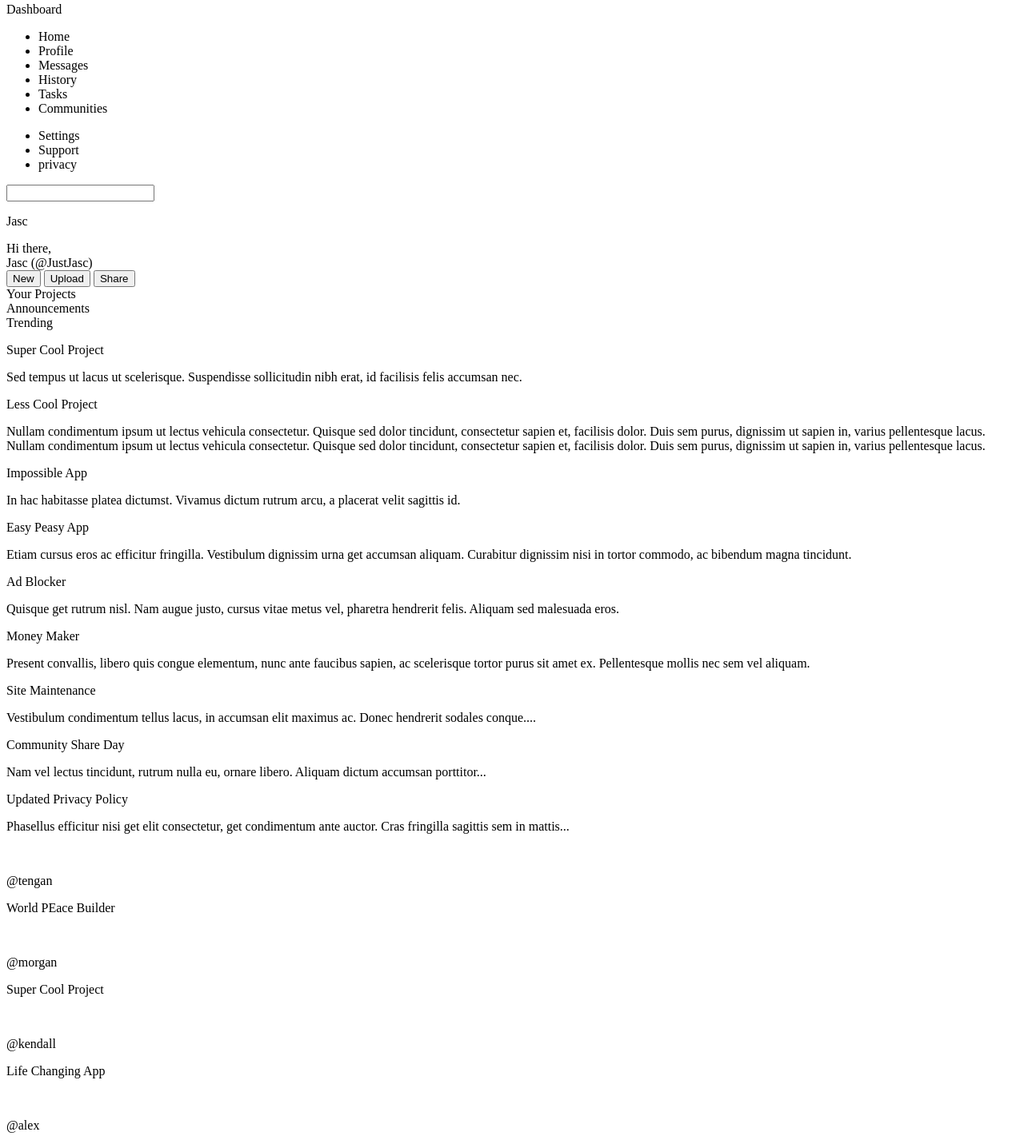
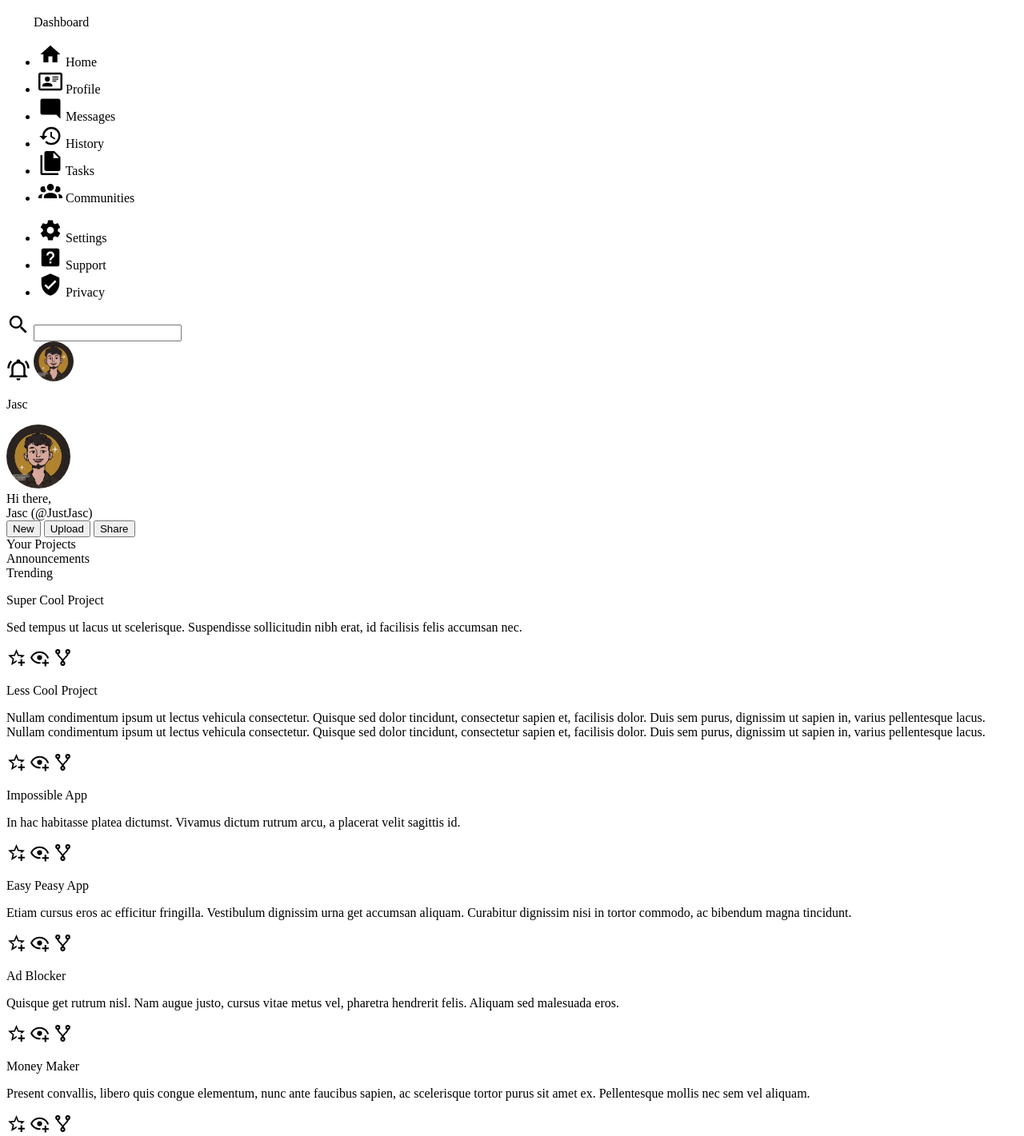
Before and after one commit to ImJasc/Admin-Dashboard, a plain HTML site: page index.html in a window 1280 px wide. Shown: the part 5-1426 px from the top of the page at 80% size. Drawn offline with Linux system fonts and the light colour scheme.

Commit message:
added the icons and profile pictures, added styles to icons and profile pictures

```diff
--- a/index.html
+++ b/index.html
@@ -13,31 +13,55 @@
         <div class="container" id="main">
             <div class="container" id="sidebar">
                 <div class="sidebarContainer" id="header">
-                    <div class="sidebarHeaderElement" id="logo">
-
-                    </div>
-
                     <div class="sidebarHearderElement" id="name">
+                        <img src="Resources/Logo/dashboard.svg" alt="" class="icons">
                         Dashboard
                     </div>
                 </div>
 
                 <div class="sidebarContainer" id="mainMenu">
                     <ul class="sidebarMenu" id="main">
-                        <li class="mainMenuElement" id="home">Home</li>
-                        <li class="mainMenuElement" id="profile">Profile</li>
-                        <li class="mainMenuElement" id="messages">Messages</li>
-                        <li class="mainMenuElement" id="history">History</li>
-                        <li class="mainMenuElement" id="tasks">Tasks</li>
-                        <li class="mainMenuElement" id="communities">Communities</li>
+                        <li class="mainMenuElement" id="home">
+                            <img src="Resources/Icons/home.svg" alt="" class="icons">
+                            Home
+                        </li>
+                        <li class="mainMenuElement" id="profile">
+                            <img src="Resources/Icons/card-account-details-outline.svg" alt="" class="icons">
+                            Profile
+                        </li>
+                        <li class="mainMenuElement" id="messages">
+                            <img src="Resources/Icons/message-reply.svg" alt="" class="icons">
+                            Messages
+                        </li>
+                        <li class="mainMenuElement" id="history">
+                            <img src="Resources/Icons/history.svg" alt="" class="icons">
+                            History
+                        </li>
+                        <li class="mainMenuElement" id="tasks">
+                            <img src="Resources/Icons/file-multiple.svg" alt="" class="icons">
+                            Tasks
+                        </li>
+                        <li class="mainMenuElement" id="communities">
+                            <img src="Resources/Icons/account-group.svg" alt="" class="icons">
+                            Communities
+                        </li>
                     </ul>
                 </div>
 
                 <div class="siebarContainer" id="secondaryMenu">
                     <ul class="sidebarMenu" id="secondary">
-                        <li class="secondaryMenuElement" id="settings">Settings</li>
-                        <li class="secondaryMenuElement" id="support">Support</li>
-                        <li class="secondaryMenuElement" id="privacy">privacy</li>
+                        <li class="secondaryMenuElement" id="settings">
+                            <img src="Resources/Icons/cog.svg" alt="" class="icons">
+                            Settings
+                        </li>
+                        <li class="secondaryMenuElement" id="support">
+                            <img src="Resources/Icons/help-box.svg" alt="" class="icons">
+                            Support
+                        </li>
+                        <li class="secondaryMenuElement" id="privacy">
+                            <img src="Resources/Icons/shield-check.svg" alt="" class="icons">
+                            Privacy
+                        </li>
                     </ul>
                 </div>
 
@@ -46,16 +70,19 @@
             <div class="container" id="header">
                 <div class="headerContainer" id="search">
                     <label for="searchBar">
-
+                        <img src="Resources/Icons/magnify.svg" alt="" class="icons">
                     </label>
                     <input type="search" name="searchBar" id="headerSearchBar">
                 </div>
 
                 <div class="headerContainer" id="userMenu">
+                    <img src="Resources/Icons/bell-ring-outline.svg" alt="" class="icons">
+                    <img src="Resources/Profile Pictures/JustJasc.png" alt="" class="smallProfile">
                     <p class="userMenuElemet" id="name">Jasc</p>
                 </div>
 
                 <div class="headerContainer" id="userInformation">
+                    <img src="Resources/Profile Pictures/JustJasc.png" alt="" class="profilePicture">
                     <div class="userInformationElement" id="greetings">Hi there,</div>
                     <div class="userInformationElement" id="name">Jasc (@JustJasc)</div>
                 </div>
@@ -84,7 +111,9 @@
                         <p class="projectsElement" id="cardBody">Sed tempus ut lacus ut scelerisque.
                             Suspendisse sollicitudin nibh erat, id facilisis felis accumsan nec.</p>
                         <div class="projectsElement" id="icons">
-
+                            <img src="Resources/Icons/star-plus-outline.svg" alt="" class="projectIcons">
+                            <img src="Resources/Icons/eye-plus-outline.svg" alt="" class="projectIcons">
+                            <img src="Resources/Icons/source-fork.svg" alt="" class="projectIcons">
                         </div>
                     </div>
 
@@ -97,7 +126,9 @@
                             Quisque sed dolor tincidunt, consectetur sapien et, facilisis dolor.
                             Duis sem purus, dignissim ut sapien in, varius pellentesque lacus.</p>
                         <div class="projectsElement" id="icons">
-
+                            <img src="Resources/Icons/star-plus-outline.svg" alt="" class="projectIcons">
+                            <img src="Resources/Icons/eye-plus-outline.svg" alt="" class="projectIcons">
+                            <img src="Resources/Icons/source-fork.svg" alt="" class="projectIcons">
                         </div>
                     </div>
 
@@ -106,7 +137,9 @@
                         <p class="projectsElement" id="cardBody">In hac habitasse platea dictumst. Vivamus dictum rutrum arcu,
                             a placerat velit sagittis id.</p>
                         <div class="projectsElement" id="icons">
-
+                            <img src="Resources/Icons/star-plus-outline.svg" alt="" class="projectIcons">
+                            <img src="Resources/Icons/eye-plus-outline.svg" alt="" class="projectIcons">
+                            <img src="Resources/Icons/source-fork.svg" alt="" class="projectIcons">
                         </div>
                     </div>
 
@@ -116,7 +149,9 @@
                             Vestibulum dignissim urna get accumsan aliquam.
                             Curabitur dignissim nisi in tortor commodo, ac bibendum magna tincidunt.</p>
                         <div class="projectsElement" id="icons">
-
+                            <img src="Resources/Icons/star-plus-outline.svg" alt="" class="projectIcons">
+                            <img src="Resources/Icons/eye-plus-outline.svg" alt="" class="projectIcons">
+                            <img src="Resources/Icons/source-fork.svg" alt="" class="projectIcons">
                         </div>
                     </div>
 
@@ -126,7 +161,9 @@
                             Nam augue justo, cursus vitae metus vel, pharetra hendrerit felis.
                             Aliquam sed malesuada eros.</p>
                         <div class="projectsElement" id="icons">
-
+                            <img src="Resources/Icons/star-plus-outline.svg" alt="" class="projectIcons">
+                            <img src="Resources/Icons/eye-plus-outline.svg" alt="" class="projectIcons">
+                            <img src="Resources/Icons/source-fork.svg" alt="" class="projectIcons">
                         </div>
                     </div>
 
@@ -136,7 +173,9 @@
                             nunc ante faucibus sapien, ac scelerisque tortor purus sit amet ex.
                             Pellentesque mollis nec sem vel aliquam.</p>
                         <div class="projectsElement" id="icons">
-
+                            <img src="Resources/Icons/star-plus-outline.svg" alt="" class="projectIcons">
+                            <img src="Resources/Icons/eye-plus-outline.svg" alt="" class="projectIcons">
+                            <img src="Resources/Icons/source-fork.svg" alt="" class="projectIcons">
                         </div>
                     </div>
                 </div>
@@ -163,25 +202,25 @@
 
                 <div class="mainContentContainer" id="trending">
                     <div class="trendingElement" id="user">
-                        <img src="" alt="">
+                        <img src="Resources/Profile Pictures/tegan.png" alt="" class="smallProfile">
                         <p class="trendingElment" id="username">@tengan</p>
                         <p class="trendingElement" id="userDescription">World PEace Builder</p>
                     </div>
 
                     <div class="trendingElement" id="user">
-                        <img src="" alt="">
-                        <p class="trendingElment" id="username">@morgan</p>
+                        <img src="Resources/Profile Pictures/JustJasc.png" alt="" class="smallProfile">
+                        <p class="trendingElment" id="username">@justjasc</p>
                         <p class="trendingElement" id="userDescription">Super Cool Project</p>
                     </div>
 
                     <div class="trendingElement" id="user">
-                        <img src="" alt="">
+                        <img src="Resources/Profile Pictures/kendall.png" alt="" class="smallProfile">
                         <p class="trendingElment" id="username">@kendall</p>
                         <p class="trendingElement" id="userDescription">Life Changing App</p>
                     </div>
 
                     <div class="trendingElement" id="user">
-                        <img src="" alt="">
+                        <img src="Resources/Profile Pictures/alex.png" alt="" class="smallProfile">
                         <p class="trendingElment" id="username">@alex</p>
                         <p class="trendingElement" id="userDescription">No Traffic Maker</p>
                     </div>
--- a/style.css
+++ b/style.css
@@ -0,0 +1,21 @@
+.icons{
+    width: 30px;
+    height: 30px;
+}
+
+.projectIcons{
+    width: 25px;
+    height: 25px;
+}
+
+.smallProfile{
+    width: 50px;
+    height: 50px;
+    border-radius: 100%;
+}
+
+.profilePicture{
+    width: 80px;
+    height: 80px;
+    border-radius: 100%;
+}
```
